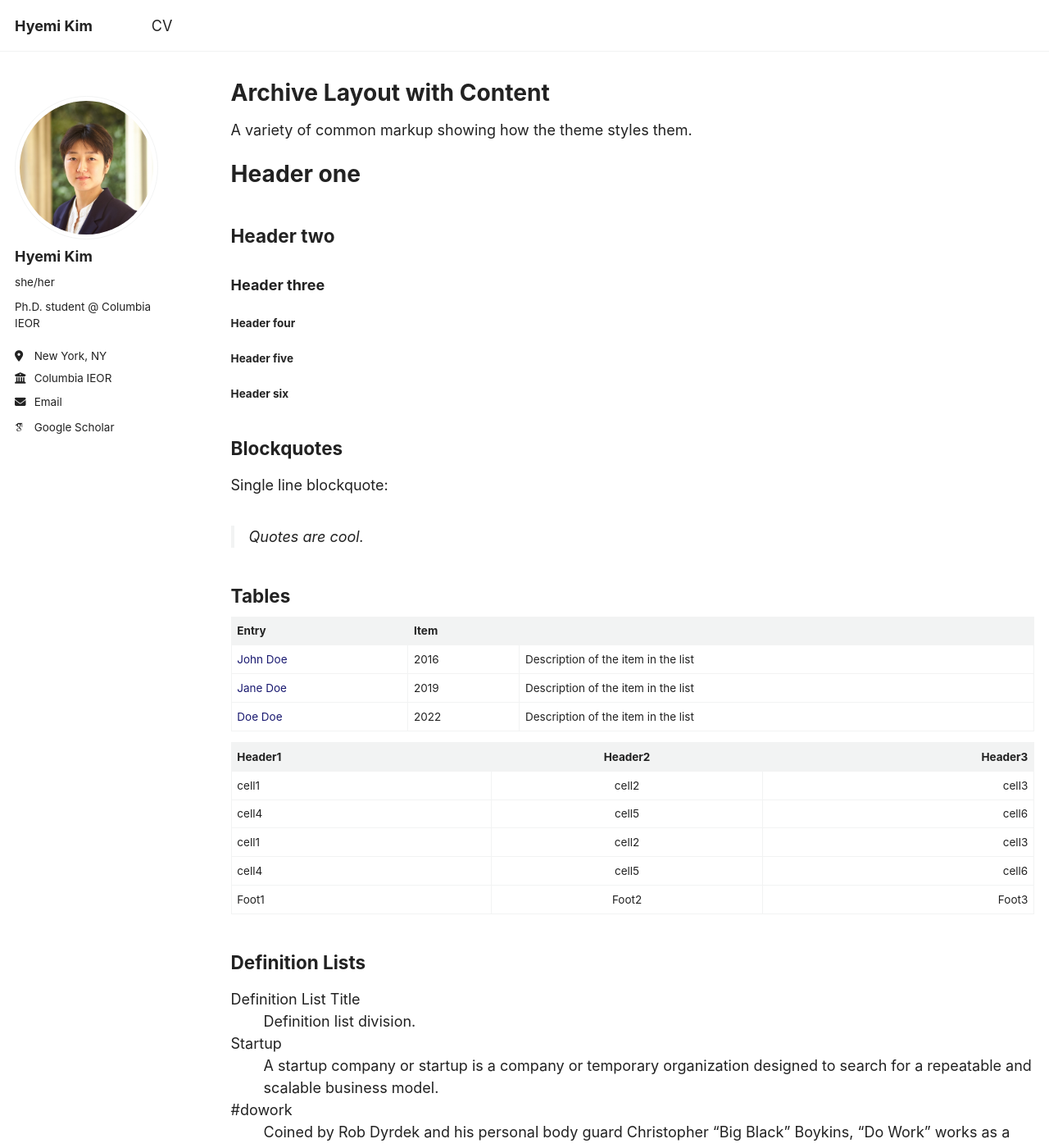
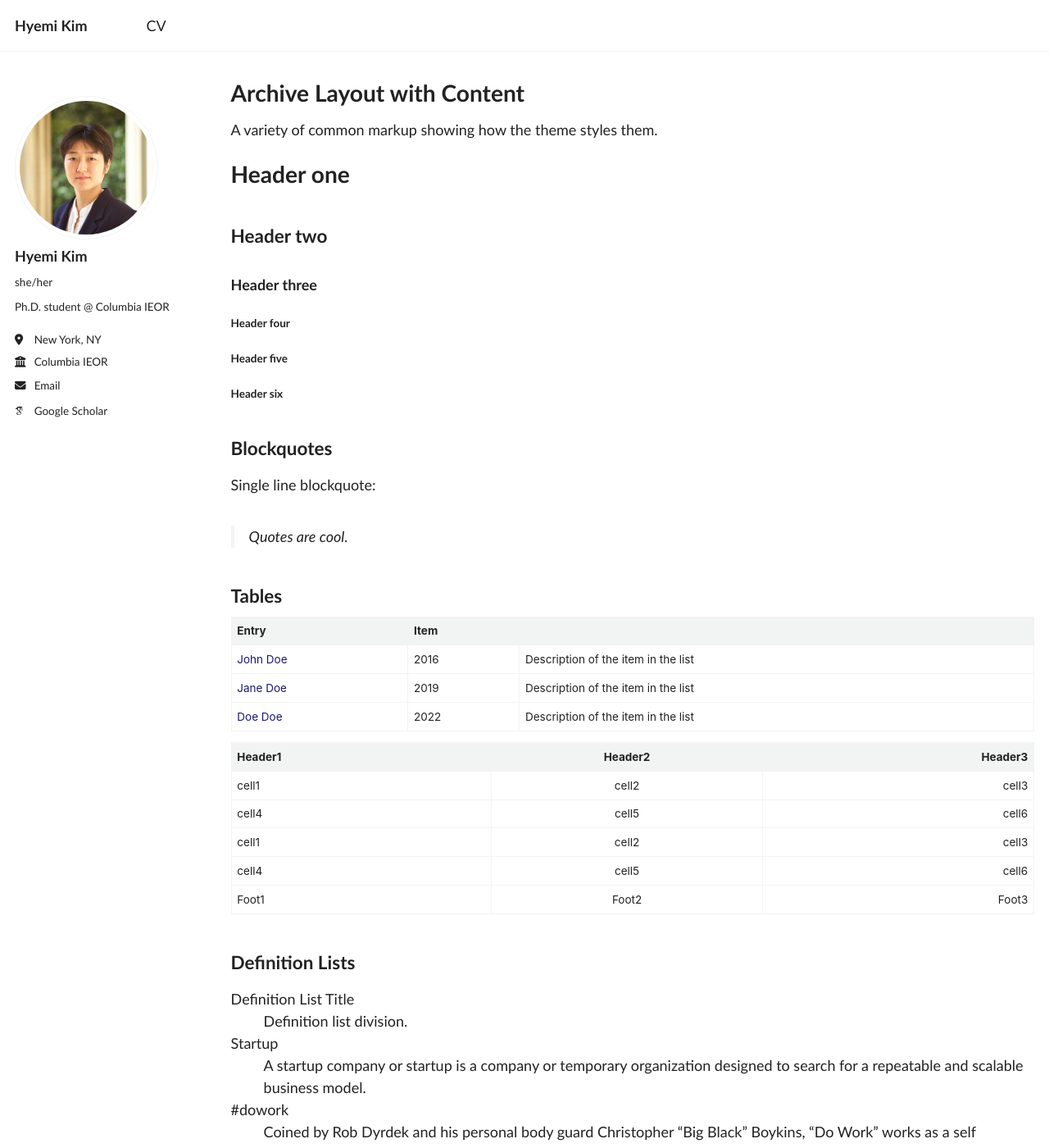
Before and after one commit to HyemiK1m/hyemik1m.github.io, a Jekyll site: the page built from _pages/archive-layout-with-content.md, in a window 1280 px wide and 1400 px high. Shown: the whole window at 82% size. Built offline with Jekyll 4.4.1, drawn with Linux system fonts in a browser that asks for light colours; some web fonts are replaced; a script that is not in the unit is left out.

Commit message:
Update main.scss

```diff
--- a/assets/css/main.scss
+++ b/assets/css/main.scss
@@ -45,7 +45,8 @@
 /* --- Global Custom Styles for Hyemi Kim's Website --- */
 
 /* 1. Fix global text and list numbers to dark gray */
-body, p, li, div {
+body, p, li, div, h1, h2, h3, h4, h5, h6 {
+  font-family: "Calibri", "Candara", "Segoe UI", "Optima", "Arial", sans-serif !important;
   color: #222222 !important;
 }
 
```
